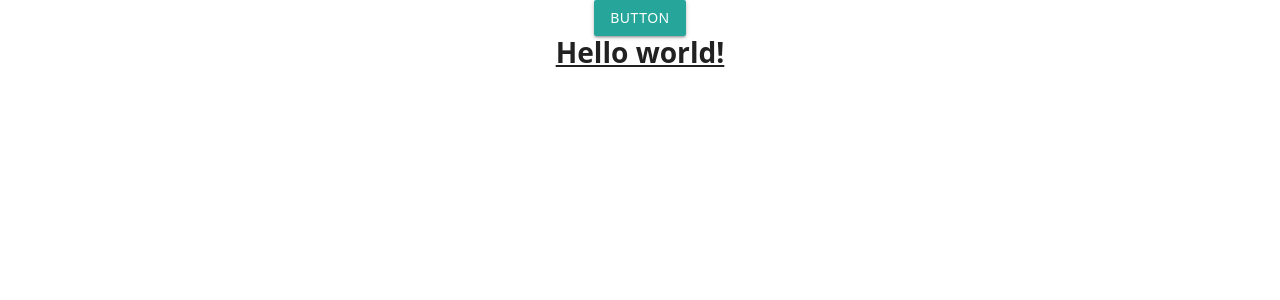
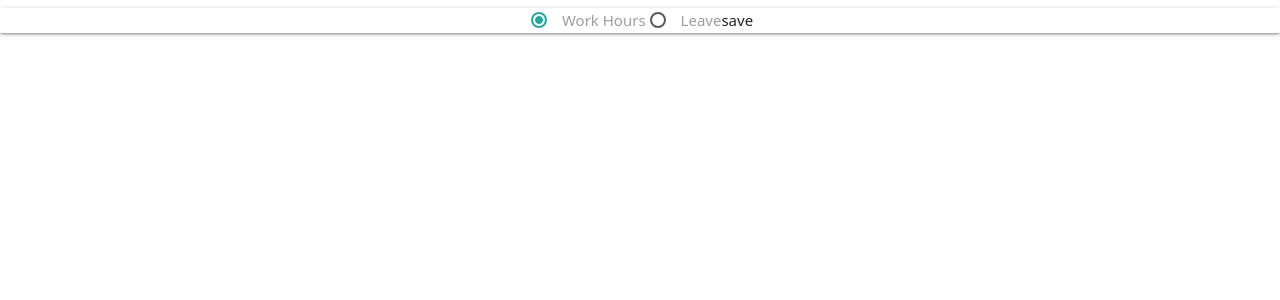
Before and after one commit to RajeevKhati/TimesheetManagement, a React (Create React App) app: page / in a window 1280 px wide. Shown: the top 300 px of the page. Built offline with nearby package versions, Linux system fonts and the light colour scheme; the HTML template or start-up script is replaced by a standard one.

Commit message:
components init

```diff
--- a/src/App.js
+++ b/src/App.js
@@ -1,10 +1,12 @@
 import "./App.css";
+import TimesheetForm from "./pages/timesheet-form/TimesheetForm";
 
 function App() {
   return (
     <div className="App">
-      <div class="waves-effect waves-light btn">button</div>
-      <h1 className="text-3xl font-bold underline">Hello world!</h1>
+      {/* <div class="waves-effect waves-light btn">button</div>
+      <h1 className="text-3xl font-bold underline">Hello world!</h1> */}
+      <TimesheetForm />
     </div>
   );
 }
--- /dev/null
+++ b/src/components/Button/index.js
@@ -0,0 +1,7 @@
+import React from "react";
+
+const Button = ({ onClick, text }) => {
+  return <button type="submit" onClick={onClick}>{text}</button>;
+};
+
+export default Button;
--- /dev/null
+++ b/src/components/Card/index.js
@@ -0,0 +1,7 @@
+import React from "react";
+
+const Card = ({ children }) => {
+  return <div className="card">{children}</div>;
+};
+
+export default Card;
--- /dev/null
+++ b/src/components/Input/index.js
@@ -0,0 +1,7 @@
+import React from "react";
+
+const Input = ({ value, onChange, type }) => {
+  return <input type={type} value={value} onChange={onChange} />;
+};
+
+export default Input;
--- /dev/null
+++ b/src/components/RadioButton/index.js
@@ -0,0 +1,19 @@
+import React from "react";
+
+const RadioButton = ({ name, isChecked, label, onChange, value }) => {
+  return (
+    <label>
+      <input
+        className="with-gap"
+        name={name}
+        type="radio"
+        checked={isChecked}
+        value={value}
+        onChange={onChange}
+      />
+      <span>{label}</span>
+    </label>
+  );
+};
+
+export default RadioButton;
--- a/src/pages/timesheet-form/TimesheetForm.js
+++ b/src/pages/timesheet-form/TimesheetForm.js
@@ -0,0 +1,38 @@
+import React, { useState } from "react";
+import Button from "../../components/Button";
+import Card from "../../components/Card";
+import RadioButton from "../../components/RadioButton";
+
+const TimesheetForm = () => {
+  const [isWorkHoursChecked, setIsWorkHoursChecked] = useState(true);
+  const toggle = () => {
+    setIsWorkHoursChecked((prev) => !prev);
+  };
+  const onSubmit = (e) => {
+    e.preventDefault();
+    console.log(e);
+  };
+  return (
+    <Card>
+      <form onSubmit={onSubmit}>
+        <RadioButton
+          name="formType"
+          isChecked={isWorkHoursChecked}
+          label="Work Hours"
+          value={"workHours"}
+          onChange={toggle}
+        />
+        <RadioButton
+          name="formType"
+          isChecked={!isWorkHoursChecked}
+          label="Leave"
+          value={"leave"}
+          onChange={toggle}
+        />
+        <Button text={"save"} onClick={() => {}} />
+      </form>
+    </Card>
+  );
+};
+
+export default TimesheetForm;
```
